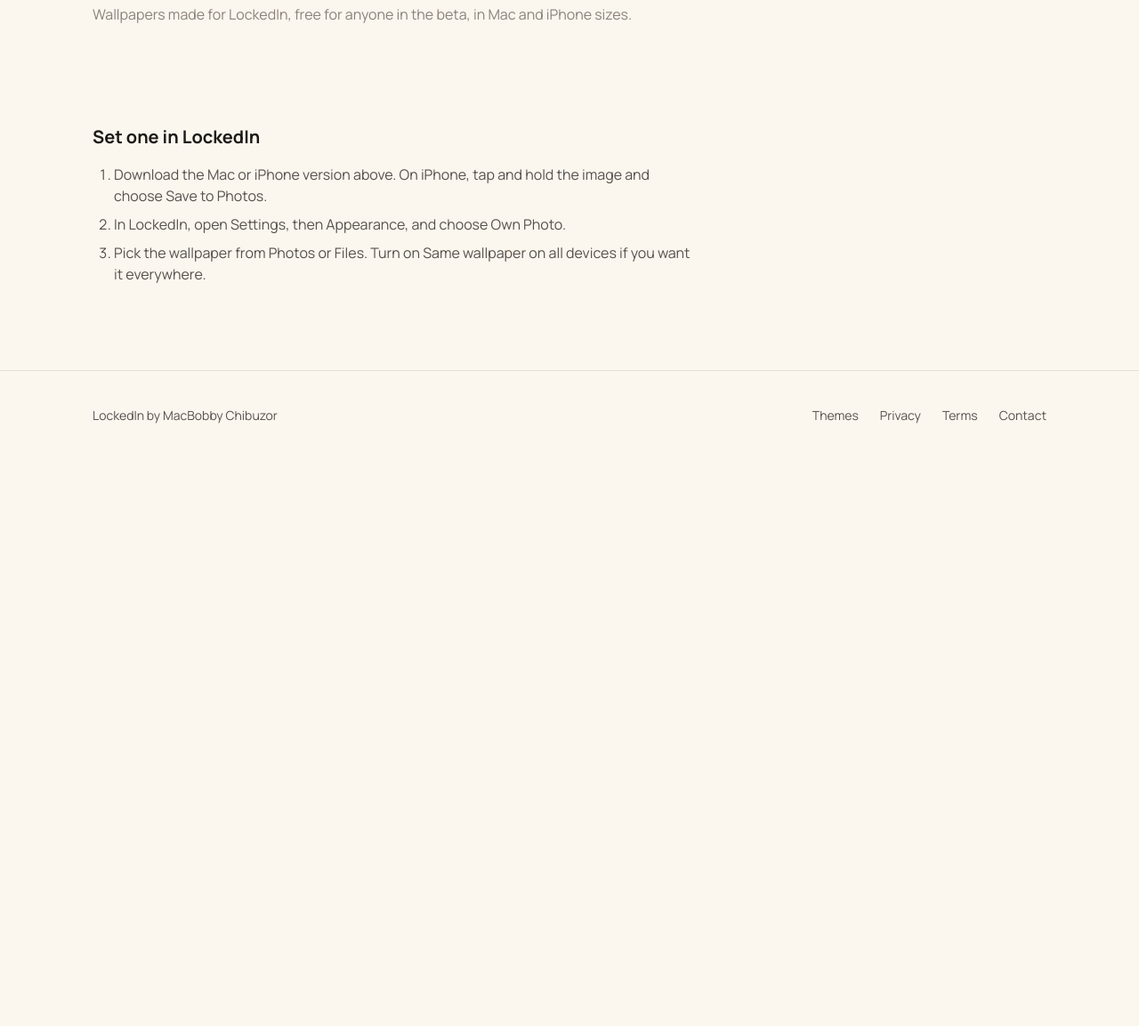
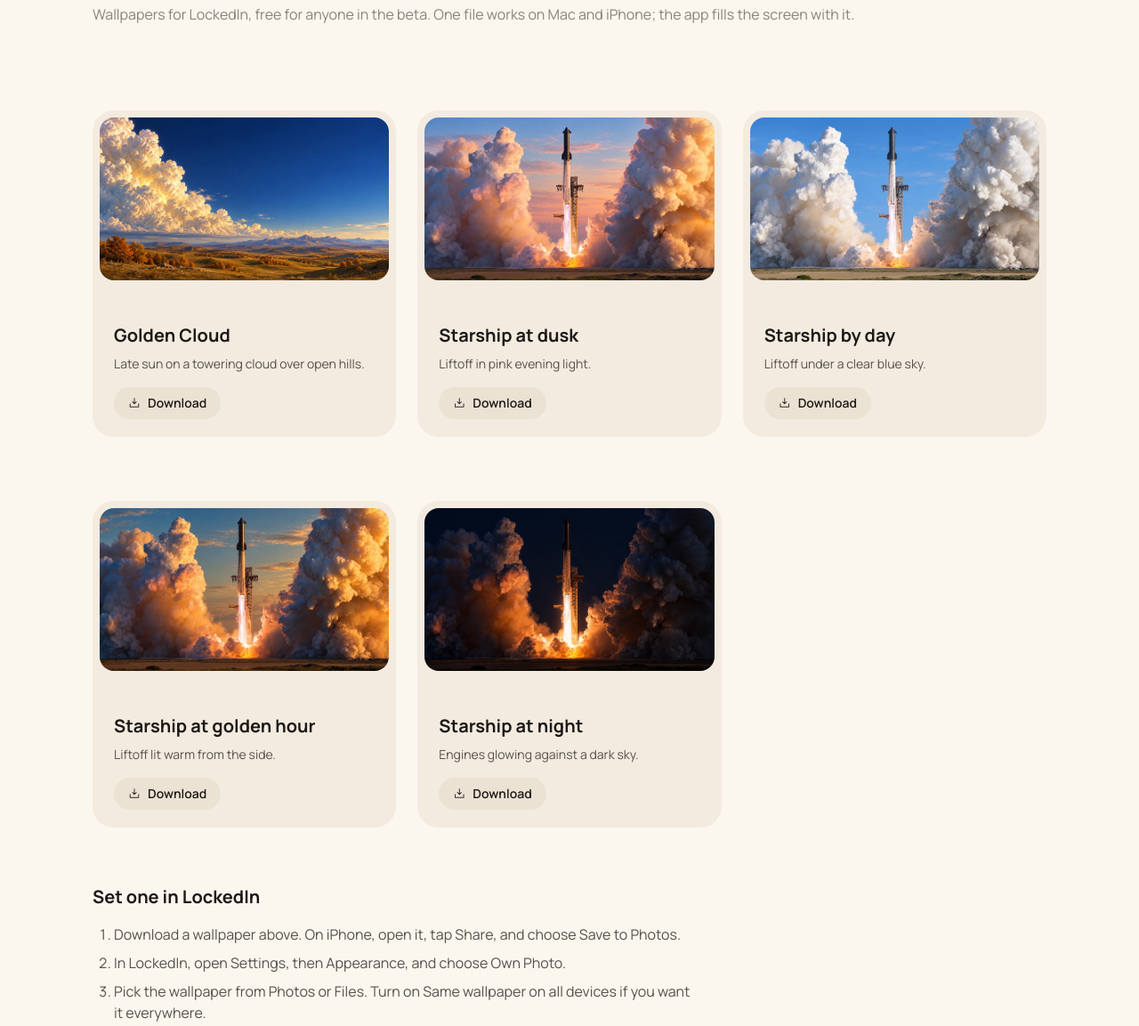
Before and after one commit to theghostmac/getlockedin, a plain HTML site: page themes.html in a window 1280 px wide. Shown: the part 220-1373 px from the top of the page at 89% size. Before the commit the page ends 800 px from the top, so only its background shows below. Drawn offline with nearby package versions, Linux system fonts and the light colour scheme.

Commit message:
Add Golden Cloud and Starship themes
Co-Authored-By: Claude Opus 5.5 <noreply@anthropic.com>

```diff
--- a/themes.html
+++ b/themes.html
@@ -4,7 +4,7 @@
 <meta charset="utf-8">
 <meta name="viewport" content="width=device-width, initial-scale=1">
 <title>LockedIn themes: free wallpapers for Mac and iPhone</title>
-<meta name="description" content="Free LockedIn wallpapers in Mac and iPhone sizes. Download one and set it in Settings, Appearance.">
+<meta name="description" content="Free LockedIn wallpapers for Mac and iPhone. Download one and set it in Settings, Appearance.">
 <link rel="canonical" href="https://theghostmac.github.io/getlockedin/themes.html">
 <meta property="og:type" content="website">
 <meta property="og:title" content="LockedIn: focus sessions that write their own summary">
@@ -34,13 +34,63 @@
 <main id="main" class="legal">
   <div class="wrap">
     <h1>Themes</h1>
-    <p class="updated">Wallpapers made for LockedIn, free for anyone in the beta, in Mac and iPhone sizes.</p>
+    <p class="updated">Wallpapers for LockedIn, free for anyone in the beta. One file works on Mac and iPhone; the app fills the screen with it.</p>
     <div class="themes">
+      <article class="theme rise">
+        <img src="themes/golden-cloud-thumb.jpg" width="960" height="540" alt="Golden Cloud wallpaper: late sun on a towering cloud over open hills" loading="lazy">
+        <div class="theme-body">
+          <h2>Golden Cloud</h2>
+          <p>Late sun on a towering cloud over open hills.</p>
+          <div class="theme-actions">
+            <a class="btn btn-quiet btn-small" href="themes/golden-cloud.jpg" download="LockedIn Golden Cloud.jpg"><i class="ph ph-download-simple" aria-hidden="true"></i>Download</a>
+          </div>
+        </div>
+      </article>
+      <article class="theme rise">
+        <img src="themes/starship-dusk-thumb.jpg" width="960" height="540" alt="Starship at dusk wallpaper: liftoff in pink evening light" loading="lazy">
+        <div class="theme-body">
+          <h2>Starship at dusk</h2>
+          <p>Liftoff in pink evening light.</p>
+          <div class="theme-actions">
+            <a class="btn btn-quiet btn-small" href="themes/starship-dusk.jpg" download="LockedIn Starship at dusk.jpg"><i class="ph ph-download-simple" aria-hidden="true"></i>Download</a>
+          </div>
+        </div>
+      </article>
+      <article class="theme rise">
+        <img src="themes/starship-day-thumb.jpg" width="960" height="540" alt="Starship by day wallpaper: liftoff under a clear blue sky" loading="lazy">
+        <div class="theme-body">
+          <h2>Starship by day</h2>
+          <p>Liftoff under a clear blue sky.</p>
+          <div class="theme-actions">
+            <a class="btn btn-quiet btn-small" href="themes/starship-day.jpg" download="LockedIn Starship by day.jpg"><i class="ph ph-download-simple" aria-hidden="true"></i>Download</a>
+          </div>
+        </div>
+      </article>
+      <article class="theme rise">
+        <img src="themes/starship-golden-hour-thumb.jpg" width="960" height="540" alt="Starship at golden hour wallpaper: liftoff lit warm from the side" loading="lazy">
+        <div class="theme-body">
+          <h2>Starship at golden hour</h2>
+          <p>Liftoff lit warm from the side.</p>
+          <div class="theme-actions">
+            <a class="btn btn-quiet btn-small" href="themes/starship-golden-hour.jpg" download="LockedIn Starship at golden hour.jpg"><i class="ph ph-download-simple" aria-hidden="true"></i>Download</a>
+          </div>
+        </div>
+      </article>
+      <article class="theme rise">
+        <img src="themes/starship-night-thumb.jpg" width="960" height="540" alt="Starship at night wallpaper: engines glowing against a dark sky" loading="lazy">
+        <div class="theme-body">
+          <h2>Starship at night</h2>
+          <p>Engines glowing against a dark sky.</p>
+          <div class="theme-actions">
+            <a class="btn btn-quiet btn-small" href="themes/starship-night.jpg" download="LockedIn Starship at night.jpg"><i class="ph ph-download-simple" aria-hidden="true"></i>Download</a>
+          </div>
+        </div>
+      </article>
     </div>
     <div class="how-to">
       <h2>Set one in LockedIn</h2>
       <ol>
-        <li>Download the Mac or iPhone version above. On iPhone, tap and hold the image and choose Save to Photos.</li>
+        <li>Download a wallpaper above. On iPhone, open it, tap Share, and choose Save to Photos.</li>
         <li>In LockedIn, open Settings, then Appearance, and choose Own Photo.</li>
         <li>Pick the wallpaper from Photos or Files. Turn on Same wallpaper on all devices if you want it everywhere.</li>
       </ol>
```
Also changed, not shown: themes/golden-cloud-thumb.jpg (added), themes/golden-cloud.jpg (added), themes/starship-day-thumb.jpg (added), themes/starship-day.jpg (added), themes/starship-dusk-thumb.jpg (added), themes/starship-dusk.jpg (added), themes/starship-golden-hour-thumb.jpg (added), themes/starship-golden-hour.jpg (added), themes/starship-night-thumb.jpg (added), themes/starship-night.jpg (added).
